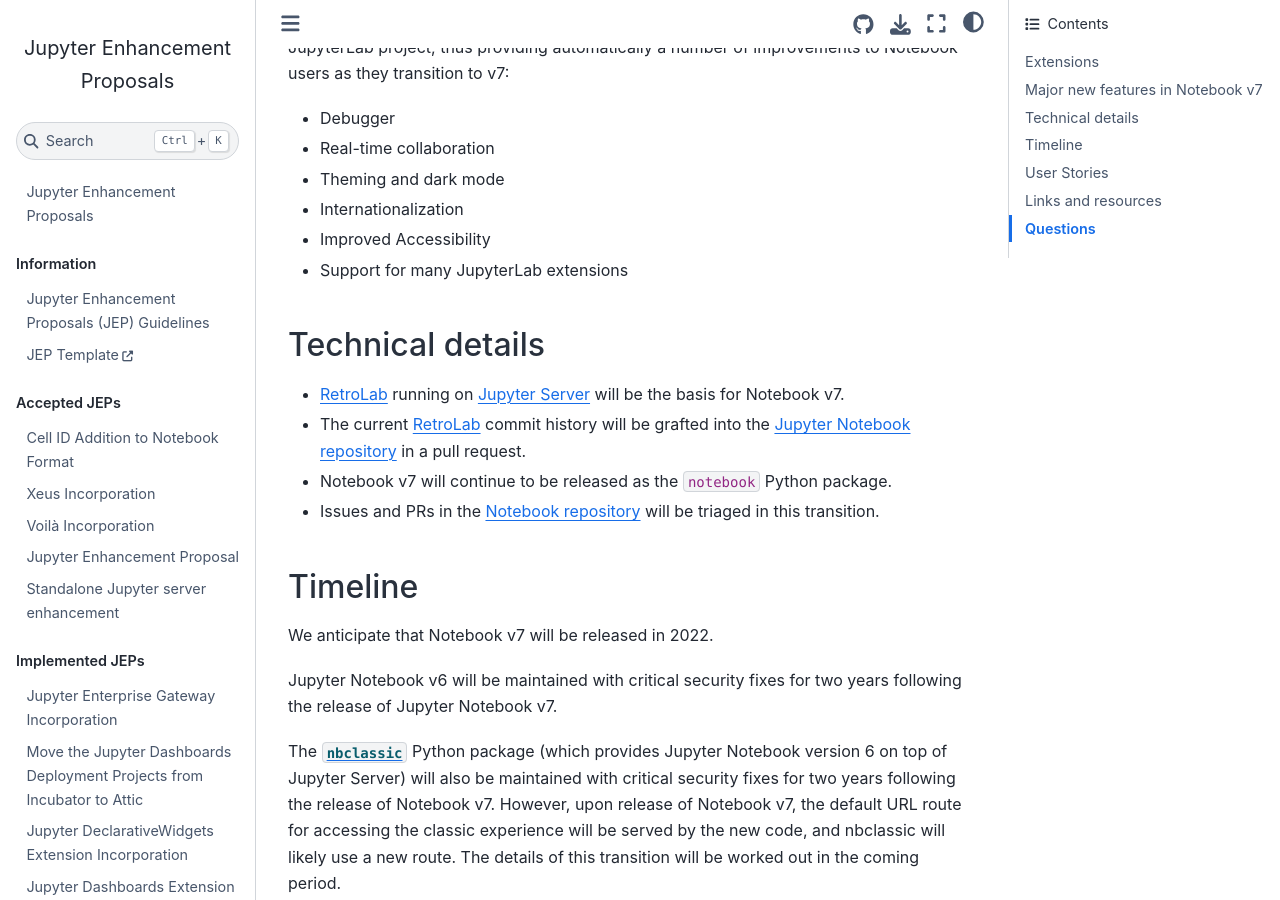
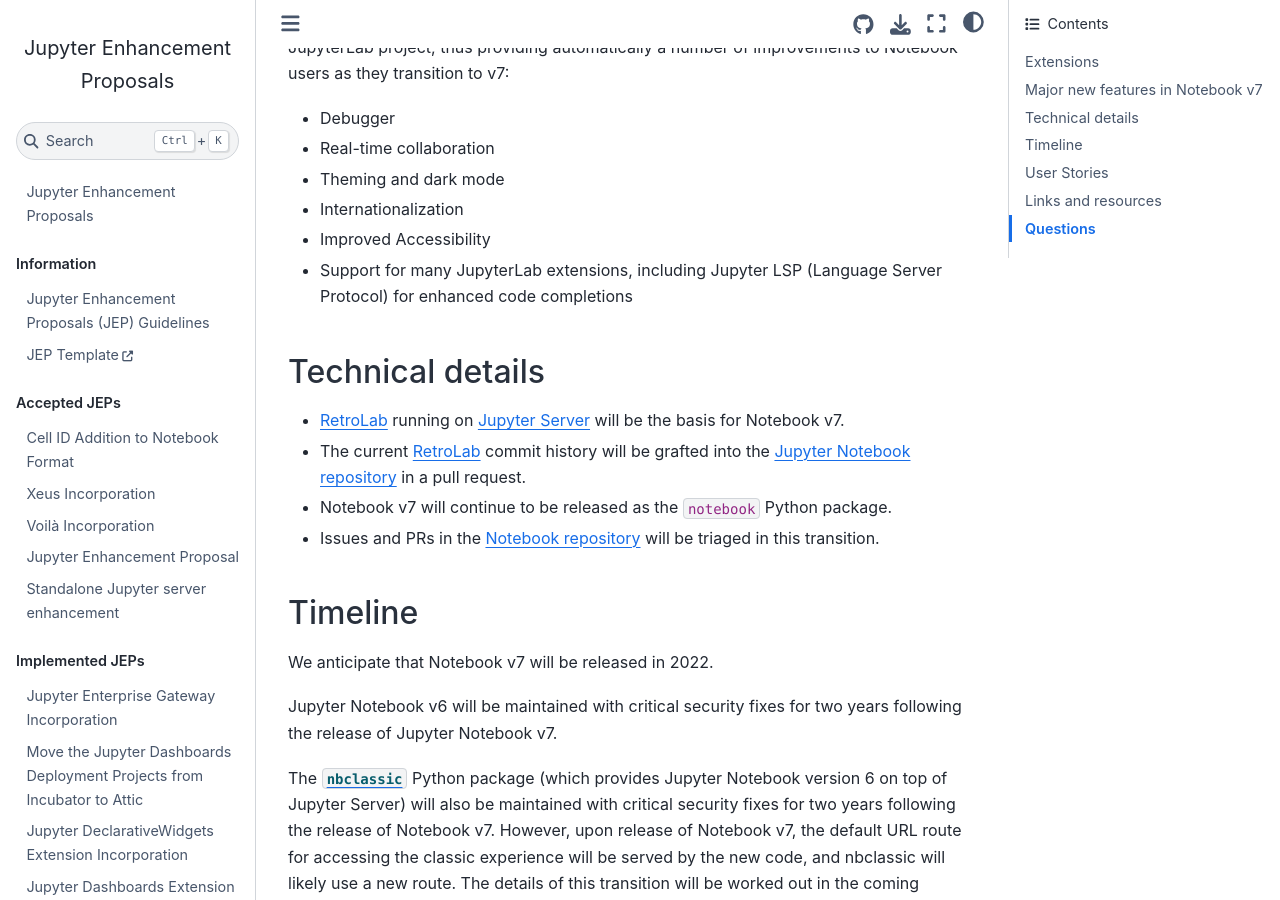
Before and after one commit to jupyter/enhancement-proposals, a Jupyter Book: the page built from NN-notebook-v7/notebook-v7.md, in a window 1280 px wide and 900 px high, scrolled down 2517 px. Built offline with Jupyter Book 1.0.4 settings and Sphinx 7.4.7 and the Sphinx Book theme 1.1.4, drawn with Linux system fonts in a browser that asks for light colours.

Commit message:
Update NN-notebook-v7/notebook-v7.md
Co-authored-by: Jeremy Tuloup <jeremy.tuloup@gmail.com>

```diff
--- a/NN-notebook-v7/notebook-v7.md
+++ b/NN-notebook-v7/notebook-v7.md
@@ -55,7 +55,7 @@
 - Theming and dark mode
 - Internationalization
 - Improved Accessibility
-- Support for many JupyterLab extensions
+- Support for many JupyterLab extensions, including Jupyter LSP (Language Server Protocol) for enhanced code completions
 
 ## Technical details
 
```
